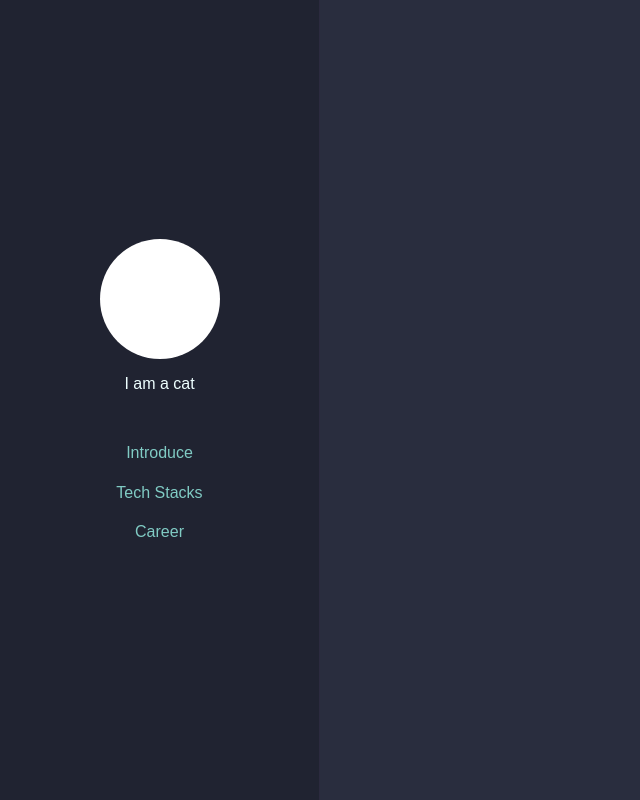
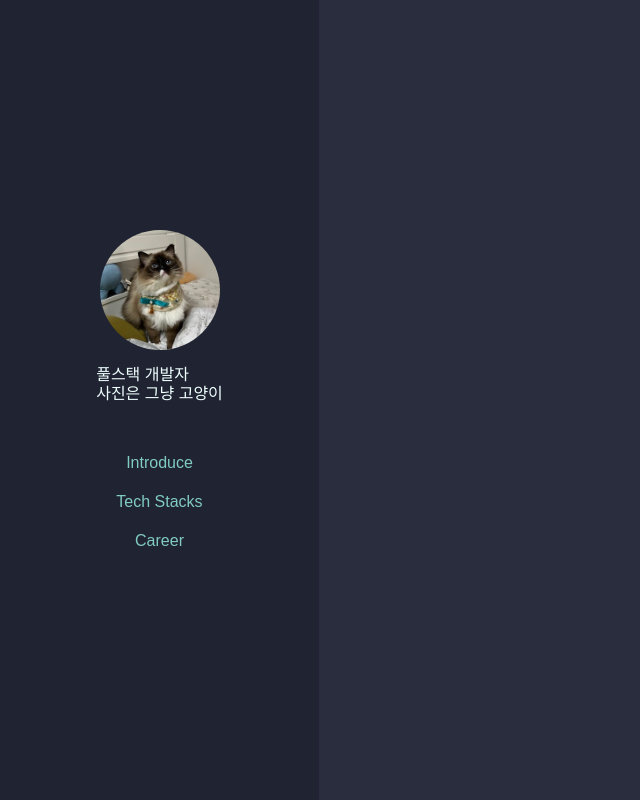
Before and after one commit to develop3357/portfolio, a React (Create React App) app: page / in a window 1280 px wide. Shown: the whole page, without its empty margins (0-640 px from the left). Built offline with nearby package versions, Linux system fonts and the light colour scheme.

Commit message:
modify header and image

```diff
--- a/src/components/Header.tsx
+++ b/src/components/Header.tsx
@@ -1,6 +1,7 @@
 import { motion } from "framer-motion";
 import { Link } from "react-router-dom";
 import styled from "styled-components";
+import MoengPhoto from "../images/just-cat.jpeg";
 
 const Wrapper = styled.header`
   display: flex;
@@ -24,8 +25,10 @@ const Photo = styled.div`
   width: 120px;
   height: 120px;
   border-radius: 60px;
-  background-color: white;
   margin-bottom: 15px;
+  background-image: url(${MoengPhoto});
+  background-size: 110%;
+  background-position: center;
 `;
 
 const Description = styled.div``;
@@ -42,7 +45,11 @@ function Header() {
     <Wrapper>
       <Character>
         <Photo />
-        <Description>I am a cat</Description>
+        <Description>
+          풀스택 개발자
+          <br />
+          사진은 그냥 고양이
+        </Description>
       </Character>
       <Item>
         <Link to="/introduce">Introduce</Link>
```
Also changed, not shown: src/images/just-cat.jpeg (added).
